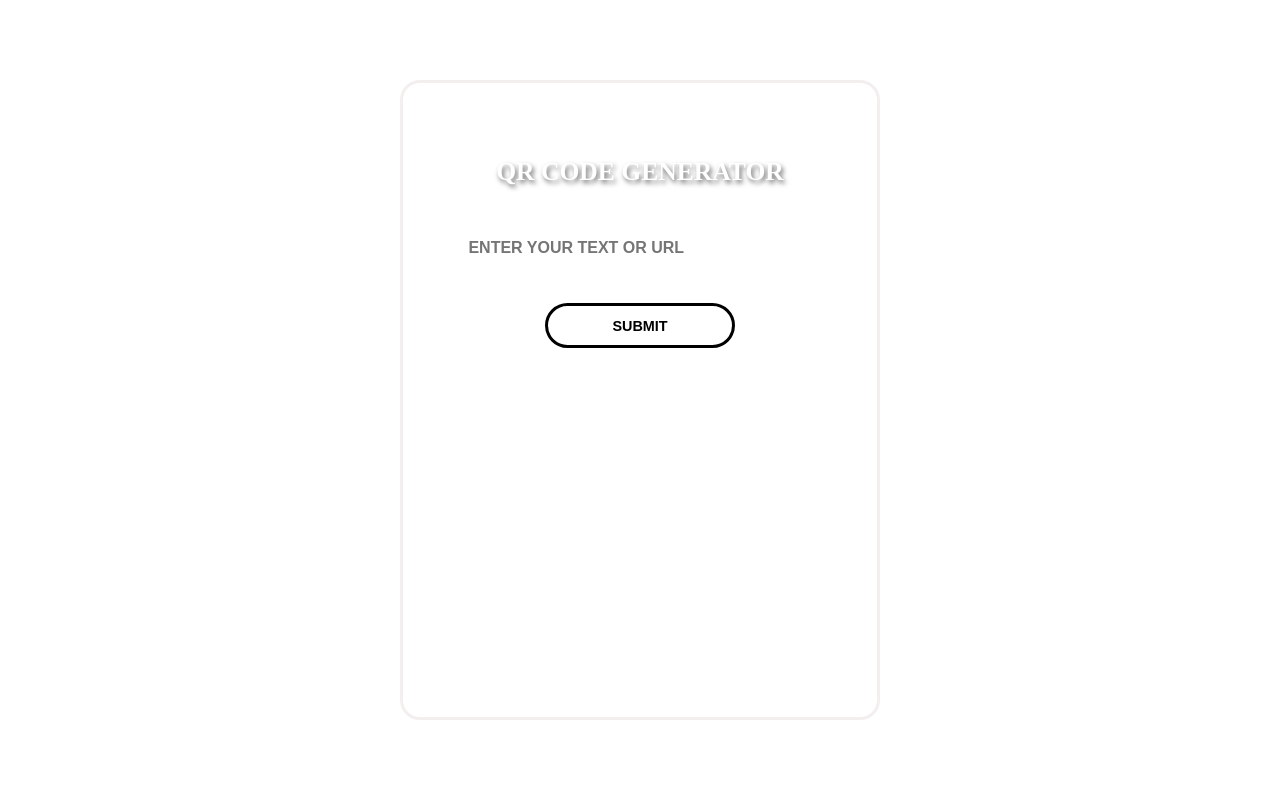
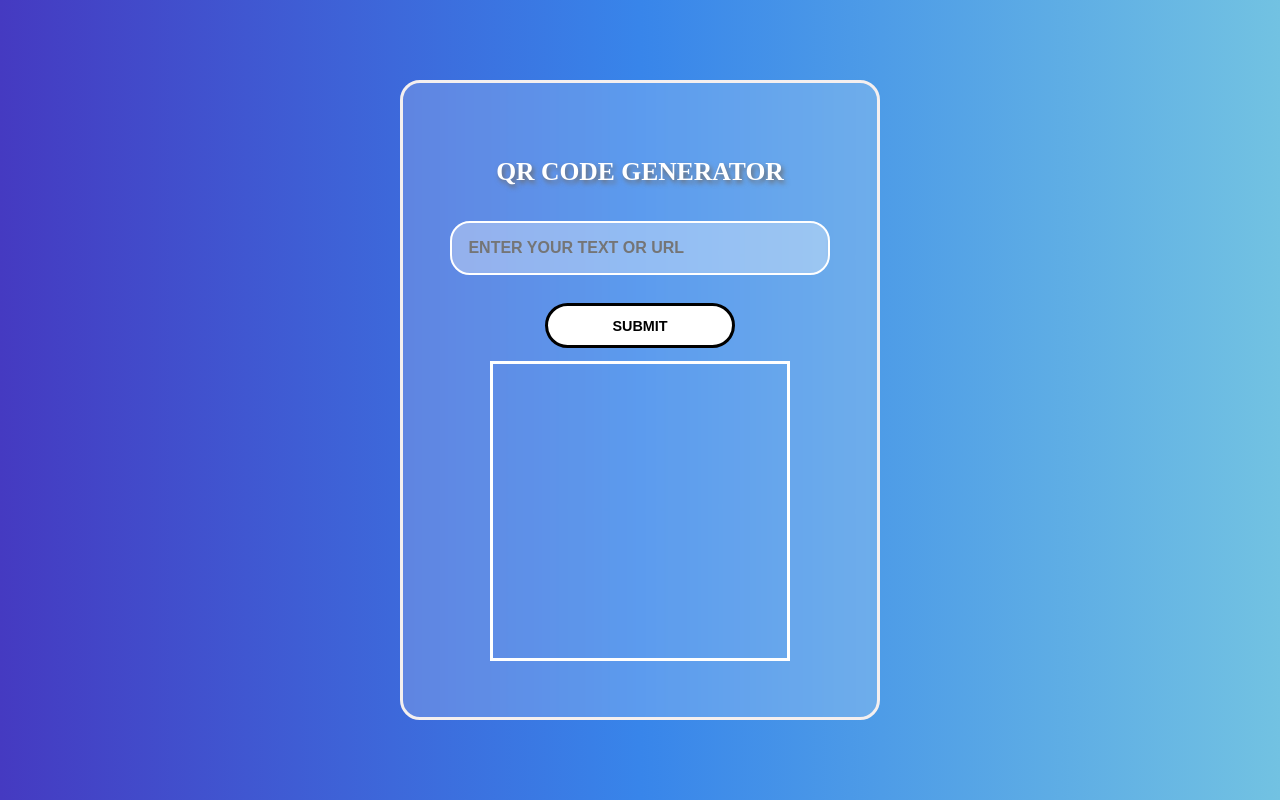
Before and after one commit to PranavHendre02/Javascript_Project, a plain HTML site: page QR code genrator/index.html in a window 1280 px wide. Drawn offline with Linux system fonts and the light colour scheme.

Commit message:
Trigger GitHub Pages rebuild

```diff
--- a/QR code genrator/style.css
+++ b/QR code genrator/style.css
@@ -11,7 +11,7 @@ body {
     display: flex;
     align-items: center;
     justify-content: center;
-    /* background: linear-gradient(to right, rgb(69, 58, 193), rgb(56, 133, 234), #72c2e2); */
+    background: linear-gradient(to right, rgb(69, 58, 193), rgb(56, 133, 234), #72c2e2);
 }
 
 .container {
```
